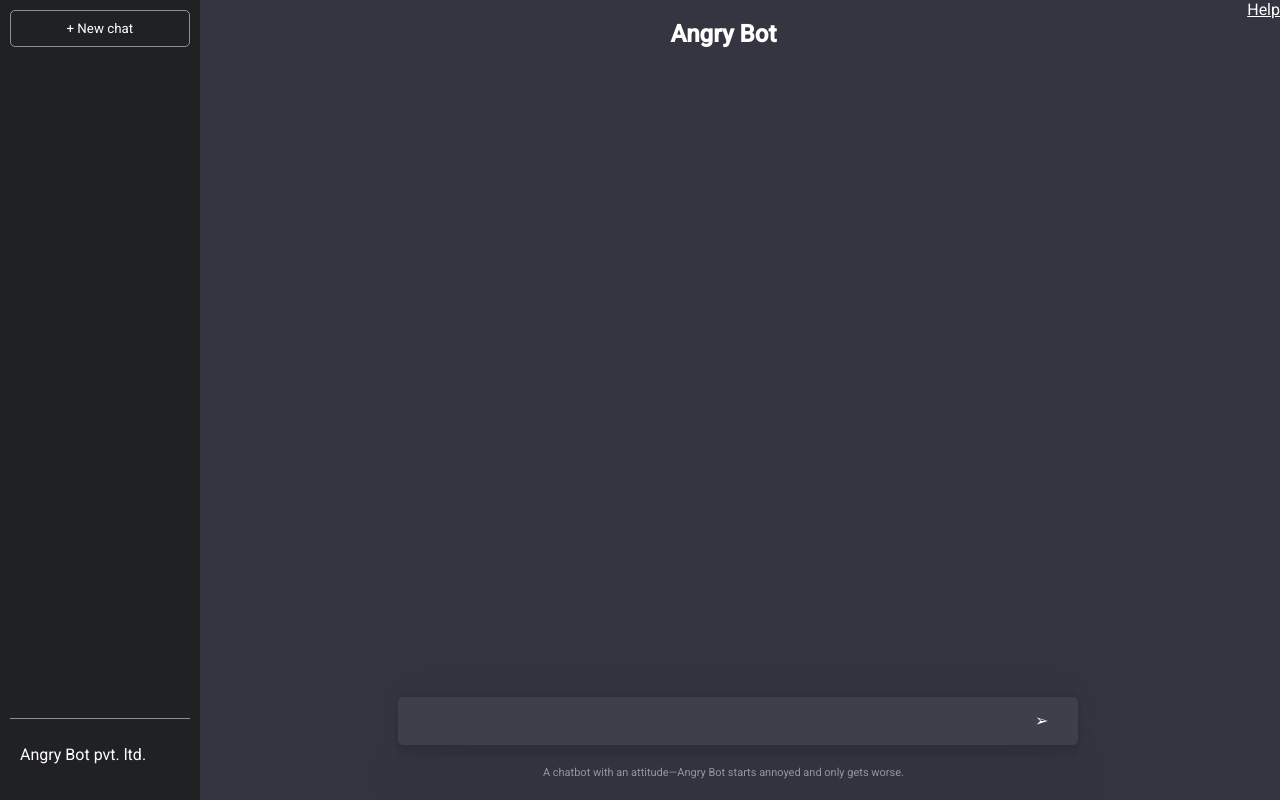
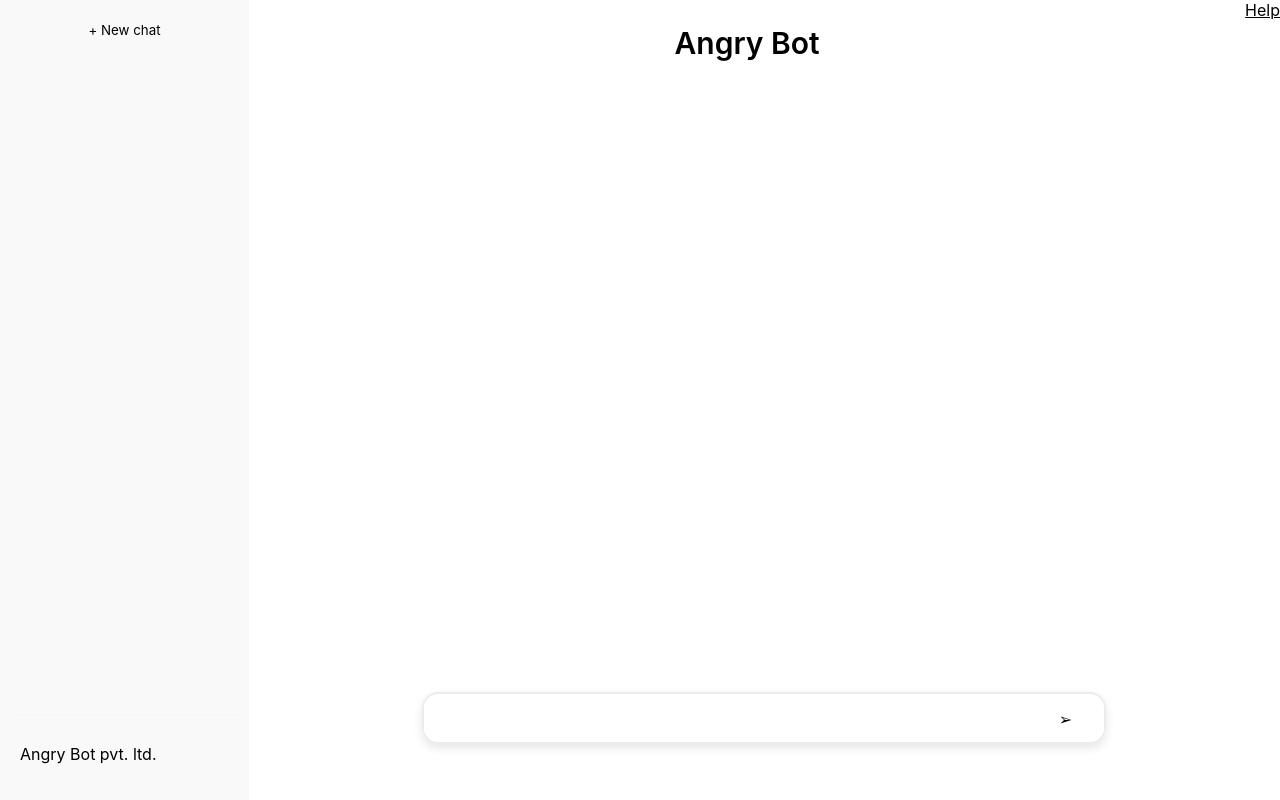
Before and after one commit to pgilhespy/angry-chat, a React (Create React App) app in the folder madchat/: page / in a window 1280 px wide. Built offline with nearby package versions, Linux system fonts and the light colour scheme.

Commit message:
adding light mode

```diff
--- a/madchat/src/index.css
+++ b/madchat/src/index.css
@@ -1,8 +1,8 @@
 @import url('https://fonts.googleapis.com/css2?family=Roboto:wght@400;500&display=swap');
 
 * {
-  color: #fff;
-  font-family:'Roboto', Times, serif;
+  color: #000000;
+  font-family: ui-sans-serif, -apple-system, system-ui, Segoe UI, Helvetica, Apple Color Emoji, Arial, sans-serif, Segoe UI Emoji, Segoe UI Symbol;
 }
 
 body {
@@ -10,26 +10,38 @@ body {
   padding: 0;
 }
 
+h1 {
+  font-size: 1.875rem;
+  font-weight: 600;
+  line-height: 2.25rem;
+}
+
 .app{
-  background-color: #343541;
+  background-color: #ffffff;
   display: flex;
 }
 
 .side-bar{
-  background-color: #202123;
+  background-color: #f9f9f9;
   height: 100vh;
-  width: 244px;
+  width: 25vw;
   display: flex;
   flex-direction: column;
   justify-content: space-between;
 }
 
 button{
-  border: solid 0.5px rgba(255, 255, 255, 0.5);
+  border-color: transparent;
   background-color: transparent;
-  border-radius: 5px;
+  border-radius: 16px;
   padding: 10px;
   margin: 10px;
+
+  transition: background-color 0.2s ease;
+}
+
+button:hover{
+  background-color: #ececec;
 }
 
 nav{
@@ -82,16 +94,14 @@ nav{
 
 input{
   width: 100%;
-  border: none;
+  border-color: #ececec;
+  border-width: 2px;
+  border-style:solid;
   background-color: rgba(255, 255, 255, 0.05);
   padding: 12px 15px;
-  border-radius: 5px;
+  border-radius: 16px;
   font-size: 20px;
-  box-shadow: rgba(0,0,0,0.05) 0 54px 55px,
-                rgba(0,0,0,0.05) 0 -12px 30px,
-                rgba(0,0,0,0.05) 0 4px 6px,
-                rgba(0,0,0,0.05) 0 12px 3px,
-                rgba(0,0,0,0.05) 0 -3px 5px;
+  box-shadow: 0px 4px 10px rgba(0, 0, 0, 0.1);
 }
 
 input:focus{
```
